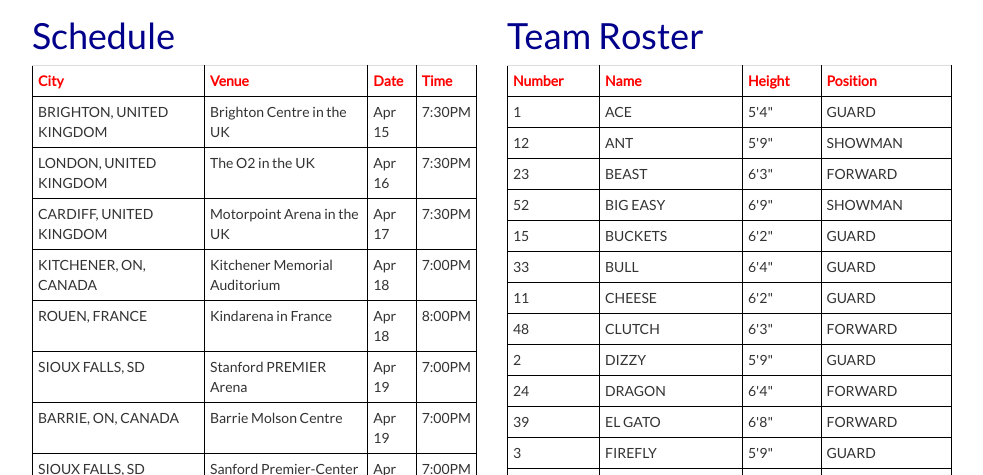
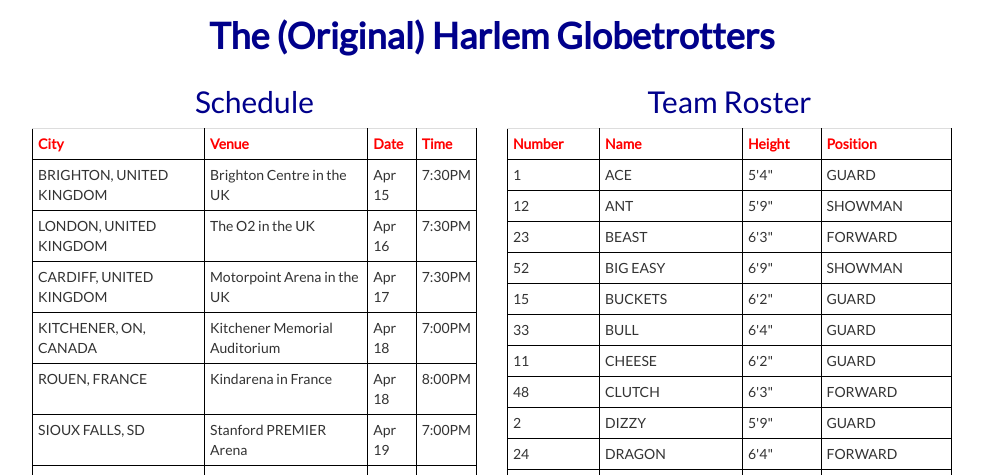
Before and after one commit to brannack/myteam, a plain HTML site: page index.html in a window 1280 px wide. Shown: the part 325-800 px from the top of the page, without its empty margins (148-1131 px from the left). Drawn offline with nearby package versions, Linux system fonts and the light colour scheme.

Commit message:
Header Updates

```diff
--- a/index.html
+++ b/index.html
@@ -17,6 +17,7 @@
         </div>
         <div class="col-lg-8 col-md-10 col-sm-12">
           <img src="images/logo.png" class="img-responsive" alt="Responsive image">
+          <p><h1 text-align: center><strong>The (Original) Harlem Globetrotters</strong></h1></p>
         </div>
         <div class="col-lg-2 col-md-1 col-sm-0">
         </div>
@@ -30,7 +31,7 @@
         </div>
         <div class="col-lg-5 col-md-6 col-sm-12" class="table-responsive">
           <p>
-            <h1>Schedule</h1>
+            <h2>Schedule</h2>
           </p><table class="table table-condensed">
               <tr>
                 <th>City</th>
@@ -156,7 +157,7 @@
         </div>
         <div class="col-lg-5 col-md-6 col-sm-12" class="table-responsive">
           <p>
-            <h1>Team Roster</h1>
+            <h2>Team Roster</h2>
           </p>
             <table class="table table-condensed">
               <tr>
--- a/style.css
+++ b/style.css
@@ -14,7 +14,8 @@ table, th, td {
 th {
   color: red;
 }
-h1 {
+h1, h2 {
   font-family: "Lato";
   color: darkblue;
+  text-align: center;
 }
```
